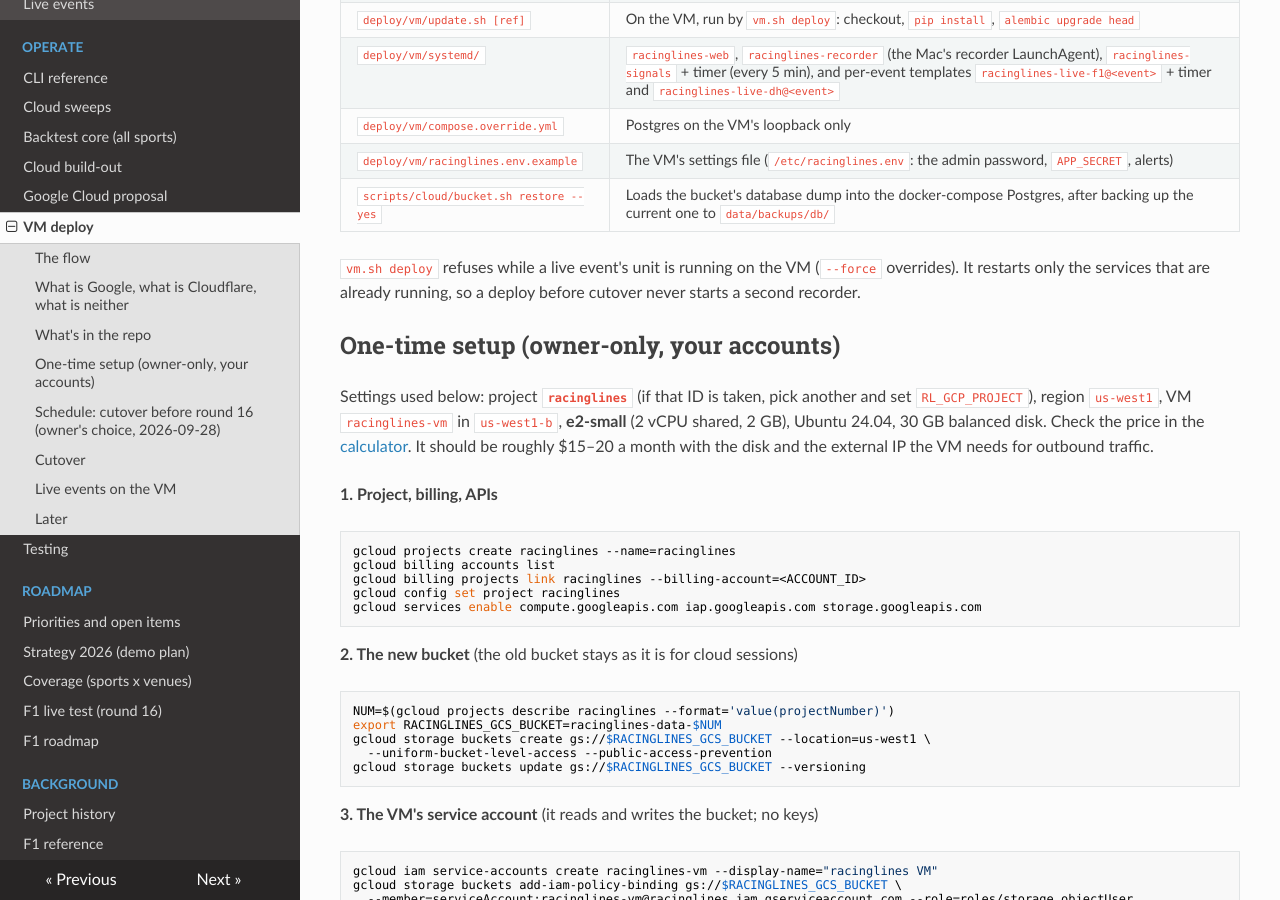
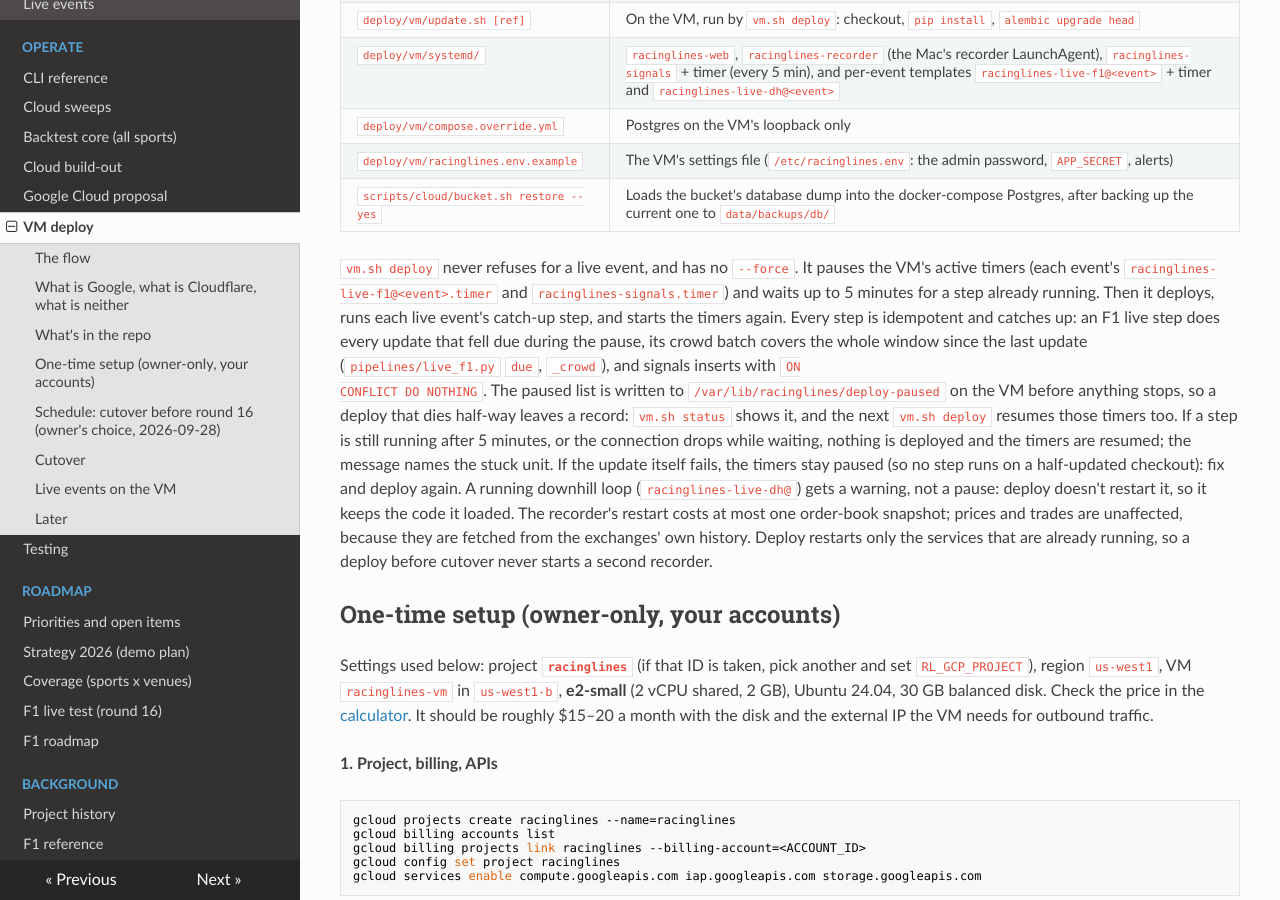
Before and after one commit to lalligagger/racinglines-public, an MkDocs documentation site: the page built from docs/vm-deploy.md, in a window 1280 px wide and 900 px high, scrolled down 1667 px. Built offline with MkDocs 1.6.1, drawn with Linux system fonts in a browser that asks for light colours; nearby versions of some CDN libraries; some of the changed text lies outside the part shown.

Commit message:
vm.sh deploy: pause and resume live events instead of refusing; drop --force
Deploy stops the VM's active racinglines-*.timer units (live-event steps, signals), waits up to 5 minutes for
a step in progress, deploys, runs each live event's catch-up step, then resumes the timers. Every step is
idempotent and catches up (live_f1 due/_crowd; signals ON CONFLICT DO NOTHING). The paused list is written to
/var/lib/racinglines/deploy-paused first, so a deploy that dies half-way is resumed by the next one and shown
by `vm.sh status`. A stuck step or a dropped connection deploys nothing and resumes the timers; a failed
update leaves them paused on purpose. A running downhill loop gets a warning. --force is accepted and ignored.

Reviewed by two adversarial reviewers (bash and systemd lenses); their findings are fixed and every failure
path was dry-run against a stateful fake gcloud (8 scenarios). CLAUDE.md's live-event freeze becomes
"Deploys during live events"; docs/vm-deploy.md updated.

Co-Authored-By: Claude Opus 5.5 <noreply@anthropic.com>

````diff
--- a/docs/vm-deploy.md
+++ b/docs/vm-deploy.md
@@ -60,8 +60,19 @@ be repeated without reading the whole page.
 | `deploy/vm/racinglines.env.example` | The VM's settings file (`/etc/racinglines.env`: the admin password, `APP_SECRET`, alerts) |
 | `scripts/cloud/bucket.sh restore --yes` | Loads the bucket's database dump into the docker-compose Postgres, after backing up the current one to `data/backups/db/` |
 
-`vm.sh deploy` refuses while a live event's unit is running on the VM (`--force` overrides). It restarts
-only the services that are already running, so a deploy before cutover never starts a second recorder.
+`vm.sh deploy` never refuses for a live event, and has no `--force`. It pauses the VM's active timers (each
+event's `racinglines-live-f1@<event>.timer` and `racinglines-signals.timer`) and waits up to 5 minutes for a step
+already running. Then it deploys, runs each live event's catch-up step, and starts the timers again. Every step is
+idempotent and catches up: an F1 live step does every update that fell due during the pause, its crowd batch covers
+the whole window since the last update (`pipelines/live_f1.py` `due`, `_crowd`), and signals inserts with `ON
+CONFLICT DO NOTHING`. The paused list is written to `/var/lib/racinglines/deploy-paused` on the VM before anything
+stops, so a deploy that dies half-way leaves a record: `vm.sh status` shows it, and the next `vm.sh deploy` resumes
+those timers too. If a step is still running after 5 minutes, or the connection drops while waiting, nothing is
+deployed and the timers are resumed; the message names the stuck unit. If the update itself fails, the timers stay
+paused (so no step runs on a half-updated checkout): fix and deploy again. A running downhill loop
+(`racinglines-live-dh@`) gets a warning, not a pause: deploy doesn't restart it, so it keeps the code it loaded. The
+recorder's restart costs at most one order-book snapshot; prices and trades are unaffected, because they are fetched
+from the exchanges' own history. Deploy restarts only the services that are already running, so a deploy before cutover never starts a second recorder.
 
 ## One-time setup (owner-only, your accounts)
 
@@ -217,7 +228,9 @@ sudo systemctl enable --now racinglines-live-dh@<event>           # downhill: th
 sudo systemctl disable --now racinglines-live-f1@2026-16.timer    # when the event is settled
 ```
 Run an event on one machine only, the one whose database racinglines.bet reads.
-`vm.sh deploy` refuses while an event's unit is running. Merge and deploy before the book opens, or after it settles.
+`vm.sh deploy` pauses the event's timer and resumes it with a catch-up step (see [What's in the repo](#whats-in-the-repo)), so
+deploys don't wait for the event to settle. The web app restarts for a few seconds, so between sessions is still the
+kindest time.
 
 ## Later
 
````
Also changed, not shown: CLAUDE.md (+4 -3 lines), 1 other file.
